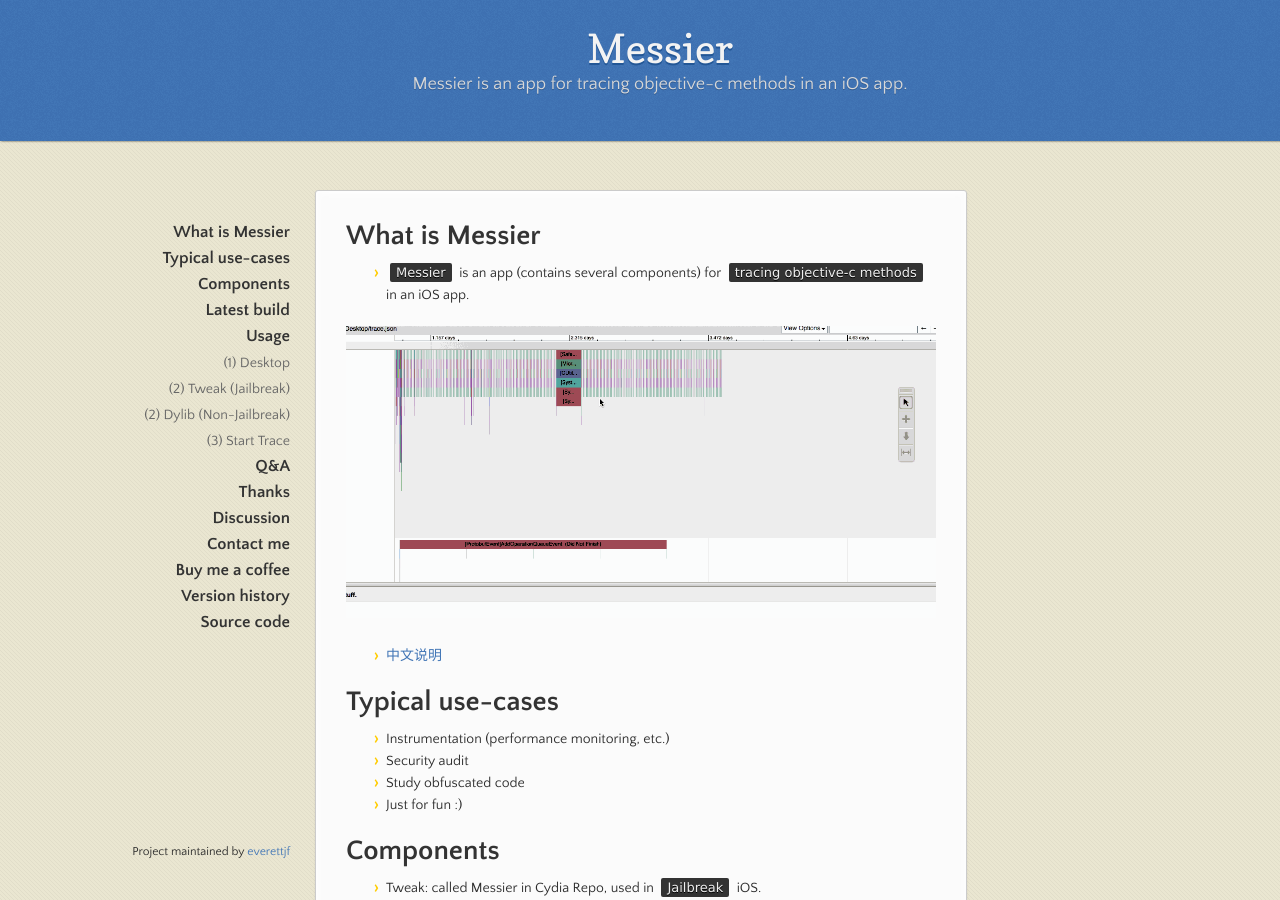
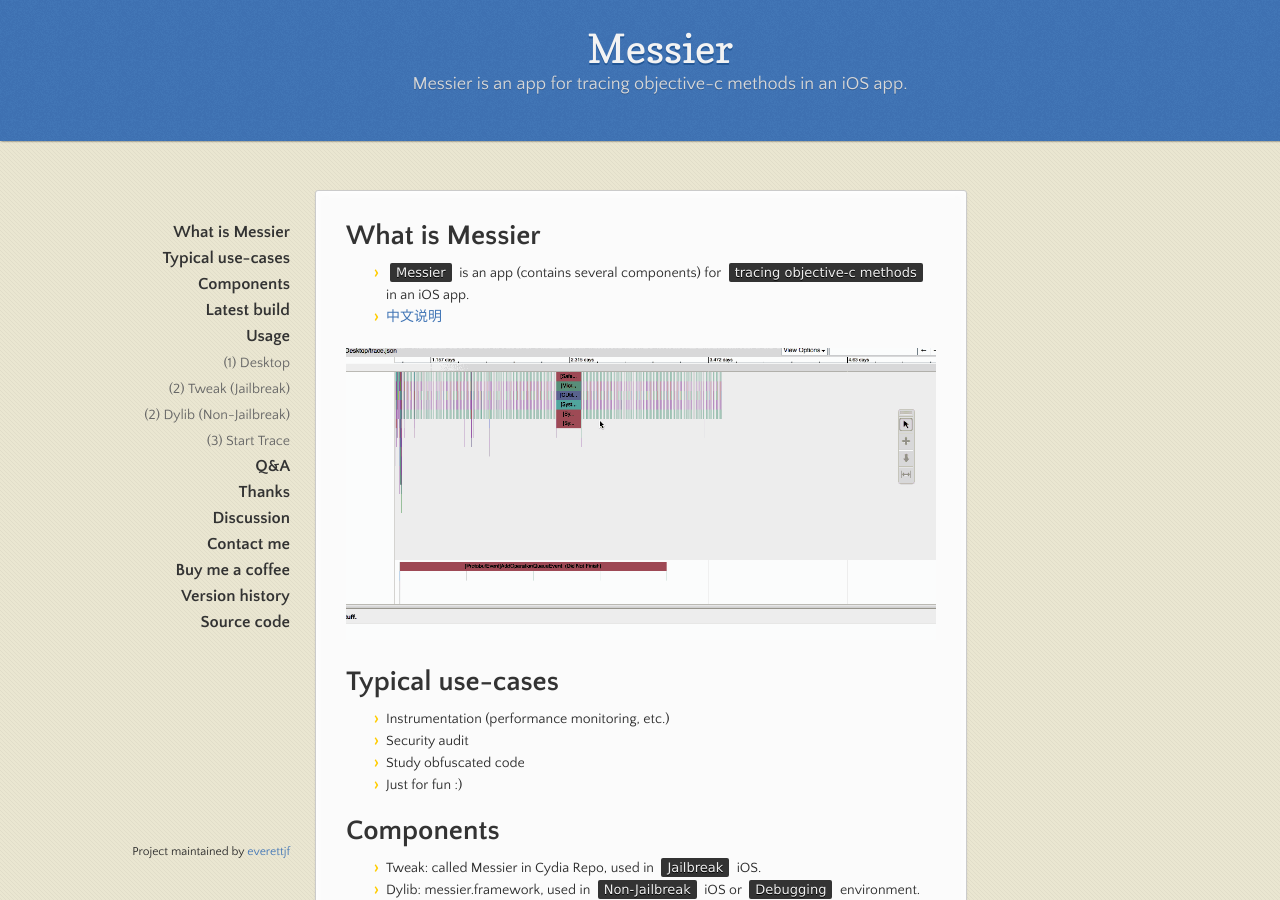
Before and after one commit to messier-app/website, a Jekyll site: the page built from index.md, in a window 1280 px wide and 900 px high. Built offline with Jekyll 4.4.1, drawn with Linux system fonts in a browser that asks for light colours; our own code applies the rules of GitHub Pages for plain Markdown files.

```diff
--- a/index.md
+++ b/index.md
@@ -6,10 +6,10 @@ layout: default
 # What is Messier
 
 - `Messier` is an app (contains several components) for `tracing objective-c methods` in an iOS app.
+- [中文说明](https://everettjf.github.io/2019/05/06/messier/)
 
 ![messier](./images/messier.gif)
 
-- [中文说明](https://everettjf.github.io/2019/05/06/messier/)
 
 # Typical use-cases
 
```
